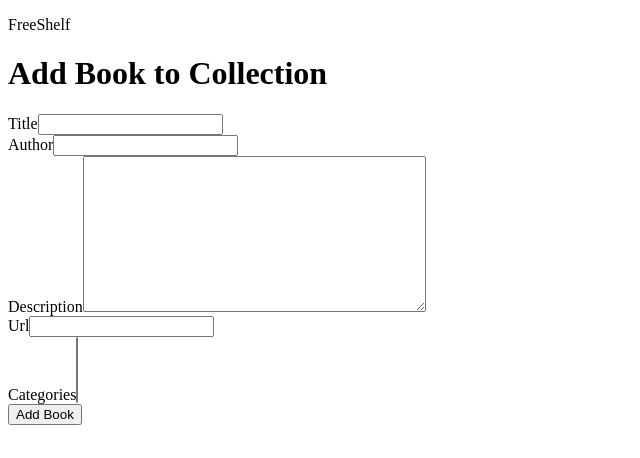
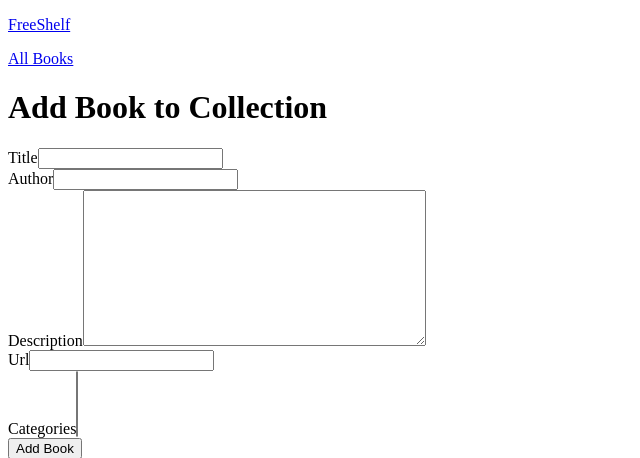
Before and after one commit to Momentum-Team-9/django-freeshelf-andreavaughan, a Django app: page /books/add in a window 1280 px wide. Shown: the top 458 px of the page, without its empty margins (0-640 px from the left). Run offline with Django 3.2, Linux system fonts and the light colour scheme; data that the repository does not hold is empty.

Commit message:
added links to nav

```diff
--- a/django_freeshelf/urls.py
+++ b/django_freeshelf/urls.py
@@ -26,7 +26,6 @@ urlpatterns = [
     path('books/<int:pk>', books_views.view_book, name='view_book'),
     path('books/<int:pk>/edit', books_views.edit_book, name='edit_book'),
     path('books/<int:pk>/delete', books_views.delete_book, name='delete_book'),
-
 ]
 
 if settings.DEBUG:
--- a/templates/base.html
+++ b/templates/base.html
@@ -10,7 +10,8 @@
 </head>
 <body class="body">
     <nav>
-        <p>FreeShelf</p>
+        <p><a href="{% url 'home' %}">FreeShelf</a></p>
+        <p><a href="{% url 'list_books' %}">All Books</a></p>
     </nav>
         <div class="content">
         {% block content %}
--- a/templates/books/list_books.html
+++ b/templates/books/list_books.html
@@ -19,7 +19,7 @@
             </div>
         </div>
         <footer class="card-footer">
-
+            <a href="{% url 'view_book' pk=book.pk %}" class="card-footer-item">View Book Info</a>
         </footer>
     </div>
     {% endfor %}
--- a/templates/books/view_book.html
+++ b/templates/books/view_book.html
@@ -9,4 +9,9 @@
     {{ book.description }}
 </div>
 
+<div>
+    <a href="{% url 'edit_book' pk=book.pk %}" class="">Edit Book</a>
+    <a href="{% url 'delete_book' pk=book.pk %}" class="">Delete Book</a>
+</div>
+
 {% endblock %}
```
